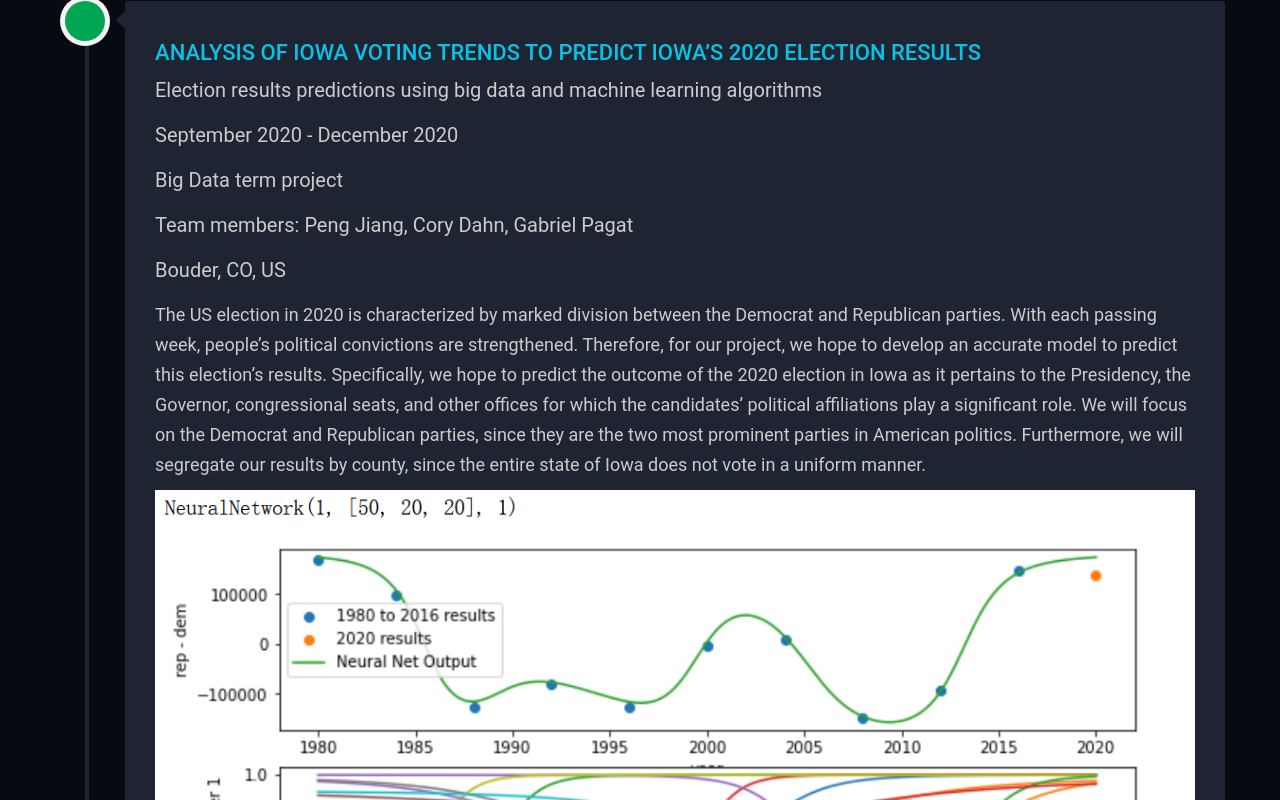
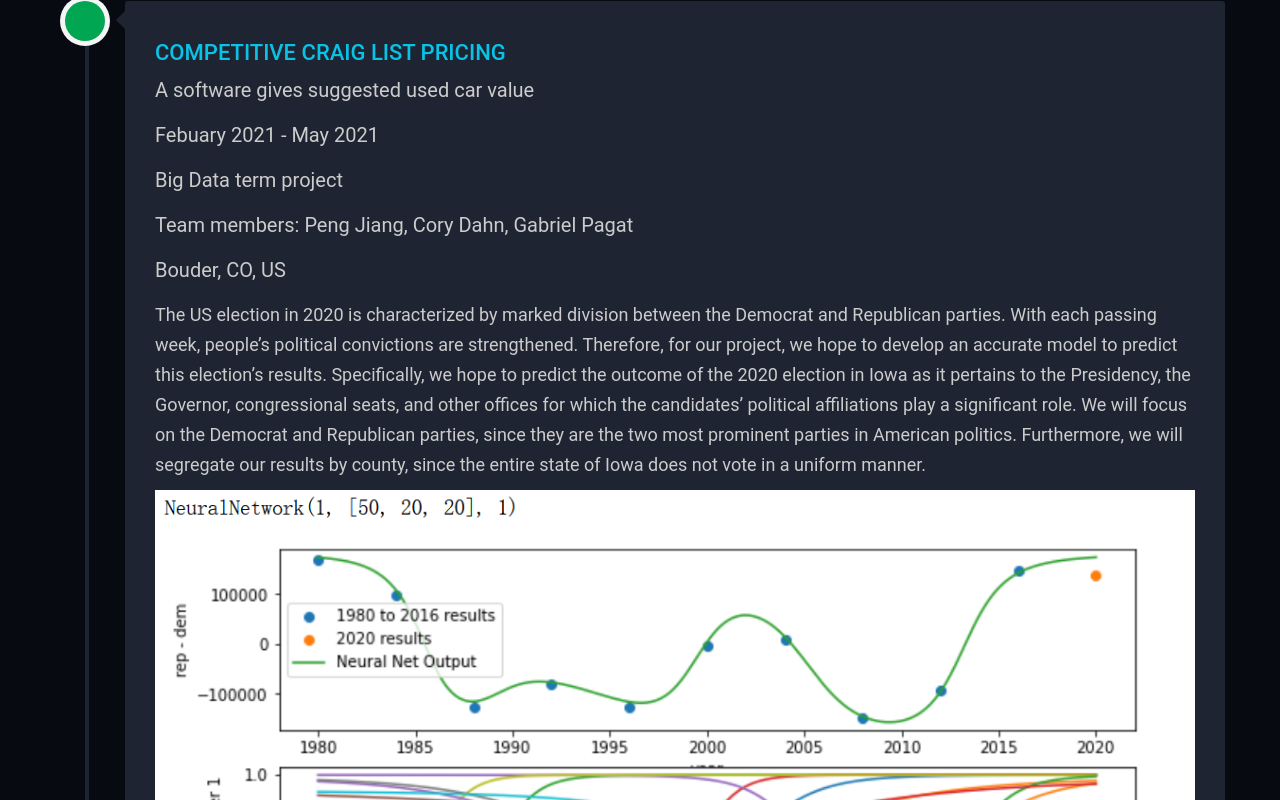
Before and after one commit to peji8559/peji8559.github.io, a plain HTML site: page index.html in a window 1280 px wide. Shown: the part 4682-5482 px from the top of the page. Drawn offline with nearby package versions, Linux system fonts and the light colour scheme.

Commit message:
Update index.html

```diff
--- a/index.html
+++ b/index.html
@@ -274,6 +274,46 @@
 
 
 
+
+        <article class="timeline-entry">
+
+            <div class="timeline-entry-inner">
+
+                <div class="timeline-icon bg-success">
+                    <i class="entypo-feather"></i>
+                </div>
+
+                <div class="timeline-label">
+                    <h3 class="resume-title">Competitive Craig List Pricing</h3>
+                    <p style='font-size:20px; color:#ccc;'>A software gives suggested used car value</p>
+                    <p style='font-size:20px; color:#ccc;'>Febuary 2021 - May 2021</p>
+                    <p style='font-size:20px; color:#ccc;'>Big Data term project</p>
+                    <p style='font-size:20px; color:#ccc;'>Team members: Peng Jiang, Cory Dahn, Gabriel Pagat</p>
+                    <p style='font-size:20px; color:#ccc;'>Bouder, CO, US</p>
+                    <p style='font-size:18px; color:#ccc;'>The US election in 2020 is characterized by marked division between the Democrat and Republican parties. With each passing week, people’s political convictions are strengthened. Therefore, for our project, we hope to develop an accurate model to predict this election’s results. Specifically, we hope to predict the outcome of the 2020 election in Iowa as it pertains to the Presidency, the Governor, congressional seats, and other offices for which the candidates’ political affiliations play a significant role. We will focus on the Democrat and Republican parties, since they are the two most prominent parties in American politics. Furthermore, we will segregate our results by county, since the entire state of Iowa does not vote in a uniform manner.</p>
+
+
+                    <li><img src="435_1.png" style="width:100%; float:left;" alt="435">
+                    <img src="435_2.png" style="width:49.0%; float:right; padding-top: 10px;" alt="435">
+                    <img src="435_3.png" style="width:50%;float:left;padding-top: 10px;" alt="435">
+                    <br/>
+                    <p></p>
+                    <a href="TP2.pdf" class="btn btn-default featured">Term project report PDF</a>
+                    &nbsp;&nbsp;&nbsp;&nbsp;&nbsp;&nbsp;&nbsp;&nbsp;&nbsp;&nbsp;&nbsp;&nbsp;&nbsp;&nbsp;
+
+
+                </div>
+            </div>
+
+
+
+
+
+
+
+
+
+
         <article class="timeline-entry">
 
             <div class="timeline-entry-inner">
@@ -289,7 +329,7 @@
                     <p style='font-size:20px; color:#ccc;'>Big Data term project</p>
                     <p style='font-size:20px; color:#ccc;'>Team members: Peng Jiang, Cory Dahn, Gabriel Pagat</p>
                     <p style='font-size:20px; color:#ccc;'>Bouder, CO, US</p>
-                    <p style='font-size:18px; color:#ccc;'>The US election in 2020 is characterized by marked division between the Democrat and Republican parties. With each passing week, people’s political convictions are strengthened. Therefore, for our project, we hope to develop an accurate model to predict this election’s results. Specifically, we hope to predict the outcome of the 2020 election in Iowa as it pertains to the Presidency, the Governor, congressional seats, and other offices for which the candidates’ political affiliations play a significant role. We will focus on the Democrat and Republican parties, since they are the two most prominent parties in American politics. Furthermore, we will segregate our results by county, since the entire state of Iowa does not vote in a uniform manner.</p>
+                    <p style='font-size:18px; color:#ccc;'>We use a huge craigslist dataset from Kaggle. We use python to implement both data processing and deep learning neural networks. Created a UI for the users’ input (car information) and provide output (suggested car price). Tried three different ways for calculations: local CPU, local GPU, multiple CPUs from lab machines. </p>
 
 
                     <li><img src="435_1.png" style="width:100%; float:left;" alt="435">
```
